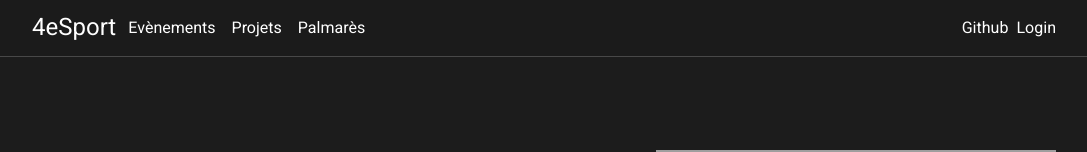
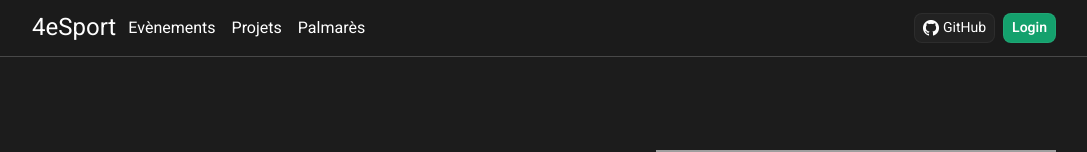
Before and after one commit to Mateleo/4eSport, a Vue app in the folder site/: page / in a window 1280 px wide. Shown: the top 152 px of the page, without its empty margins (96-1183 px from the left). Built offline with nearby package versions, Linux system fonts and the light colour scheme; grey boxes are pictures that could not be loaded.

Commit message:
Design des boutons du Header

```diff
--- a/site/src/components/Header.vue
+++ b/site/src/components/Header.vue
@@ -4,7 +4,9 @@
     <header
       class="w-full border-b-[1px] border-white/20 backdrop-blur-[2px] text-white bg-[#1C1C1C]/70"
     >
-      <div class="md:w-[80%] m-auto w-full flex justify-between items-center px-4 py-3 md:px-0">
+      <div
+        class="md:w-[80%] m-auto w-full flex justify-between items-center px-4 py-3 md:px-0"
+      >
         <div class="flex items-center">
           <div>
             <h1 class="text-2xl mr-3">4eSport</h1>
@@ -28,11 +30,20 @@
             >
           </nav>
         </div>
-        <div>
-          <button>Github</button>
+        <div class="flex items-center">
+          <a
+            class="flex items-center px-2 py-1 rounded-lg border-[1px] border-white/5 bg-white/[0.03] hover:bg-white/10 mr-2"
+            href="https://github.com/Mateleo/4eSport"
+            target="_blank"
+          >
+            <div class="h-[16px] aspect-square mr-1">
+              <img src="../assets/GitHub-Mark-Light-32px.png" />
+            </div>
+            <p class="text-sm">GitHub</p>
+          </a>
           <router-link
             to="/mypanel"
-            class="md:ml-2 ml-1 link-underline hover:text-[#15c584] transition-all ease-in-out delay-75"
+            class="px-2 py-1 rounded-lg border-[1px] border-white/5 bg-[#15c584]/80 hover:bg-[#15c584] text-sm font-semibold"
             >Login</router-link
           >
         </div>
```
Also changed, not shown: site/src/assets/GitHub-Mark-Light-32px.png (added).
